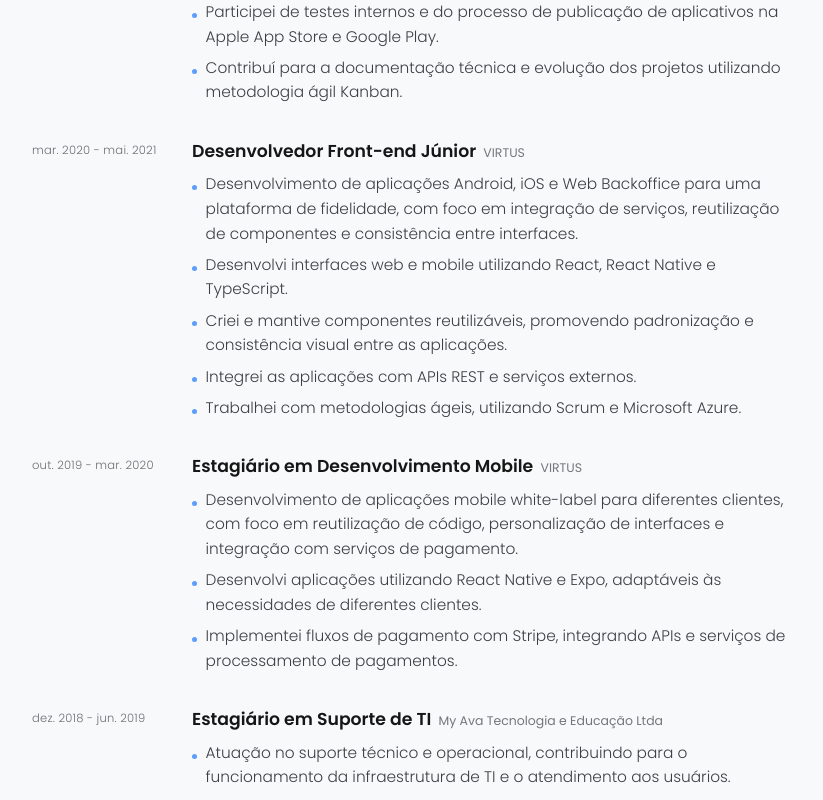
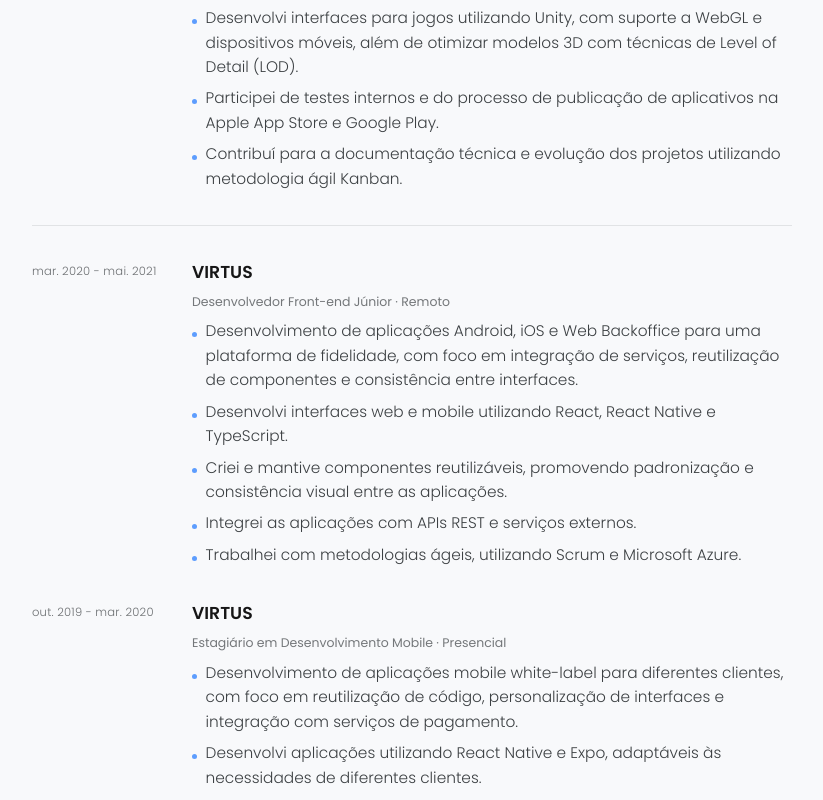
Before and after one commit to lucsoliver/portfolio_2025, a React (Vite) app: page /work in a window 1280 px wide. Shown: the part 980-1780 px from the top of the page, without its empty margins (228-1051 px from the left). Built offline with nearby package versions, Linux system fonts and the light colour scheme.

Commit message:
changes in work page

```diff
--- a/src/i18n/index.ts
+++ b/src/i18n/index.ts
@@ -123,7 +123,7 @@ const resources = {
           {
             period: "Dec. 2025 - Sep. 2026",
             company: "Dadus — Fábrica de Software",
-            role: "Front-end Developer",
+            role: "Front-end Developer · Remote",
             items: [
               "Developed and modernized an internal management platform for the auto parts sector, focusing on user experience, front-end architecture, performance, and scalability.",
               "Rebuilt the platform using Vue 3 and TypeScript, migrating from Vue 2 while modernizing the architecture and codebase.",
@@ -136,7 +136,7 @@ const resources = {
           {
             period: "Feb. 2022 - Mar. 2025",
             company: "Culte - Crédito Privado para Agricultura Familiar",
-            role: "Front-end Developer",
+            role: "Front-end Developer · Remote",
             items: [
               "Development and maintenance of digital solutions for the credit and agriculture sectors, with a focus on user experience, responsiveness, accessibility, and performance.",
               "Contributed to the platform's redesign—built using PHP and Laravel—by modernizing interfaces and enhancing both usability and accessibility.",
@@ -150,7 +150,7 @@ const resources = {
           {
             period: "Mar. 2020 - May 2021",
             company: "VIRTUS",
-            role: "Junior Front-end Developer",
+            role: "Junior Front-end Developer · Remote",
             items: [
               "Developed Android, iOS, and web back-office applications for a loyalty platform, focusing on service integration, component reusability, and interface consistency.",
               "Developed web and mobile interfaces using React, React Native, and TypeScript.",
@@ -162,7 +162,7 @@ const resources = {
           {
             period: "Oct. 2019 – Mar. 2020",
             company: "VIRTUS",
-            role: "Mobile Development Intern",
+            role: "Mobile Development Intern · On-site",
             items: [
               "Development of white-label mobile applications for various clients, with a focus on code reusability, interface customization, and integration with payment services.",
               "Developed applications using React Native and Expo, adaptable to the needs of different clients.",
@@ -172,7 +172,7 @@ const resources = {
           {
             period: "Dec. 2018 - Jun. 2019",
             company: "My Ava Tecnologia e Educação Ltda",
-            role: "IT Support Intern",
+            role: "IT Support Intern · On-site",
             items: [
               "Provided technical and operational support, contributing to the functioning of the IT infrastructure and user assistance.",
               "Offered technical support to users, assisting in the identification and resolution of issues.",
@@ -306,7 +306,7 @@ const resources = {
           {
             period: "dez. 2025 - set. 2026",
             company: "Dadus — Fábrica de Software",
-            role: "Desenvolvedor Front-end",
+            role: "Desenvolvedor Front-end · Remoto",
             items: [
               "Desenvolvimento e modernização de uma plataforma interna de gestão para o setor de autopeças, com foco em experiência do usuário, arquitetura front-end, performance e escalabilidade.",
               "Reconstruí a plataforma utilizando Vue 3 e TypeScript, migrando de Vue 2 e modernizando a arquitetura e a base de código.",
@@ -319,7 +319,7 @@ const resources = {
           {
             period: "fev. 2022 - mar. 2025",
             company: "Culte - Crédito Privado para Agricultura Familiar",
-            role: "Desenvolvedor Front-end",
+            role: "Desenvolvedor Front-end · Remoto",
             items: [
               "Desenvolvimento e manutenção de soluções digitais para o setor de crédito e agricultura, com foco em experiência do usuário, responsividade, acessibilidade e desempenho.",
               "Contribuí para o redesign da plataforma, desenvolvida em PHP e Laravel, modernizando interfaces e aprimorando a usabilidade e a acessibilidade.",
@@ -333,7 +333,7 @@ const resources = {
           {
             period: "mar. 2020 - mai. 2021",
             company: "VIRTUS",
-            role: "Desenvolvedor Front-end Júnior",
+            role: "Desenvolvedor Front-end Júnior · Remoto",
             items: [
               "Desenvolvimento de aplicações Android, iOS e Web Backoffice para uma plataforma de fidelidade, com foco em integração de serviços, reutilização de componentes e consistência entre interfaces.",
               "Desenvolvi interfaces web e mobile utilizando React, React Native e TypeScript.",
@@ -345,7 +345,7 @@ const resources = {
           {
             period: "out. 2019 - mar. 2020",
             company: "VIRTUS",
-            role: "Estagiário em Desenvolvimento Mobile",
+            role: "Estagiário em Desenvolvimento Mobile · Presencial",
             items: [
               "Desenvolvimento de aplicações mobile white-label para diferentes clientes, com foco em reutilização de código, personalização de interfaces e integração com serviços de pagamento.",
               "Desenvolvi aplicações utilizando React Native e Expo, adaptáveis às necessidades de diferentes clientes.",
@@ -355,7 +355,7 @@ const resources = {
           {
             period: "dez. 2018 - jun. 2019",
             company: "My Ava Tecnologia e Educação Ltda",
-            role: "Estagiário em Suporte de TI",
+            role: "Estagiário em Suporte de TI · Presencial",
             items: [
               "Atuação no suporte técnico e operacional, contribuindo para o funcionamento da infraestrutura de TI e o atendimento aos usuários.",
               "Prestei suporte técnico aos usuários, auxiliando na identificação e resolução de problemas.",
--- a/src/pages/Linkbio/Linkbio.module.css
+++ b/src/pages/Linkbio/Linkbio.module.css
@@ -171,6 +171,7 @@
   width: 100%;
   height: 3rem;
   gap: 1px;
+  font-family: PoppinsMedium;
   padding: 0.5rem 2rem;
   background: color-mix(in srgb, var(--color-white-title) 80%, transparent);
   border: 1px solid
--- a/src/pages/Work/Work.module.css
+++ b/src/pages/Work/Work.module.css
@@ -40,6 +40,15 @@
   align-items: flex-start;
 }
 
+.withDivider {
+  padding-bottom: 2.1rem;
+  border-bottom: 1px solid rgba(60, 64, 67, 0.12);
+}
+
+:global(html.dark) .withDivider {
+  border-bottom-color: rgba(232, 232, 232, 0.18);
+}
+
 .period {
   font-size: 0.72rem;
   line-height: 1.5;
@@ -58,29 +67,30 @@
 
 .headerRow {
   display: flex;
+  flex-direction: column;
   align-items: baseline;
   flex-wrap: wrap;
   gap: 0.45rem;
   margin-bottom: 0.5rem;
 }
 
-.role {
+.company {
   font-size: 1.08rem;
   font-family: "PoppinsSemiBold", sans-serif;
   color: var(--color-black-title);
 }
 
-:global(html.dark) .role {
+:global(html.dark) .company {
   color: var(--color-white-title);
 }
 
-.company {
+.role {
   font-size: 0.78rem;
   color: rgba(60, 64, 67, 0.7);
   font-family: "PoppinsRegular", sans-serif;
 }
 
-:global(html.dark) .company {
+:global(html.dark) .role {
   color: rgba(232, 232, 232, 0.7);
 }
 
--- a/src/pages/Work/Work.tsx
+++ b/src/pages/Work/Work.tsx
@@ -14,23 +14,37 @@ function Work() {
     returnObjects: true,
   }) ?? []) as WorkExperience[];
 
+  const shouldShowDivider = (experience: WorkExperience, index: number) => {
+    const company = experience.company?.toUpperCase() ?? "";
+    const nextCompany = experiences[index + 1]?.company?.toUpperCase() ?? "";
+
+    if (index >= experiences.length - 1) return false;
+    if (company.includes("VIRTUS") && nextCompany.includes("VIRTUS"))
+      return false;
+
+    return true;
+  };
+
   return (
     <main className={styles.page}>
       <div className={styles.container}>
         <h1 className={styles.title}>{t("work.title")}</h1>
 
         <section className={styles.timeline} aria-label={t("work.ariaLabel")}>
-          {experiences.map((experience) => (
+          {experiences.map((experience, index) => {
+            const showDivider = shouldShowDivider(experience, index);
+
+            return (
               <article
                 key={`${experience.company}-${experience.period}`}
-              className={styles.entry}
+                className={`${styles.entry} ${showDivider ? styles.withDivider : ""}`}
               >
                 <div className={styles.period}>{experience.period}</div>
 
                 <div className={styles.content}>
                   <div className={styles.headerRow}>
-                  <h2 className={styles.role}>{experience.role}</h2>
-                  <span className={styles.company}>{experience.company}</span>
+                    <h2 className={styles.company}>{experience.company}</h2>
+                    <span className={styles.role}>{experience.role}</span>
                   </div>
 
                   <ul className={styles.list}>
@@ -40,7 +54,8 @@ function Work() {
                   </ul>
                 </div>
               </article>
-          ))}
+            );
+          })}
         </section>
       </div>
     </main>
```
Lines whose indentation alone changed are shown as unchanged.
